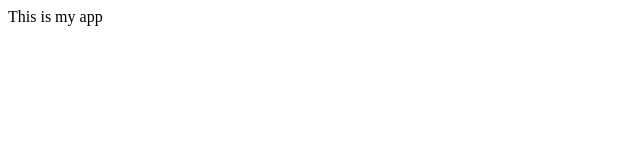
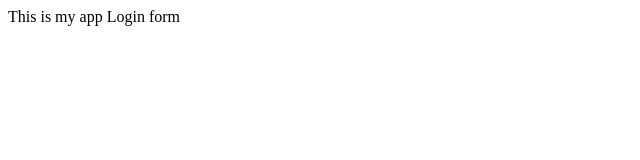
Before and after one commit to StepsEdwards/myappsample, a plain HTML site: page index.html in a window 1280 px wide. Shown: the full height of the page, 0-640 px from the left. Drawn offline with Linux system fonts and the light colour scheme.

Commit message:
login form

```diff
--- /dev/null
+++ b/dir2/app2.js
@@ -0,0 +1 @@
+console.log(123);
--- a/index.html
+++ b/index.html
@@ -4,5 +4,6 @@
     </head>
     <body>
         This is my app
+        Login form
     </body>
 </htm>
```
Also changed, not shown: log.txt (added), login.html (added).
